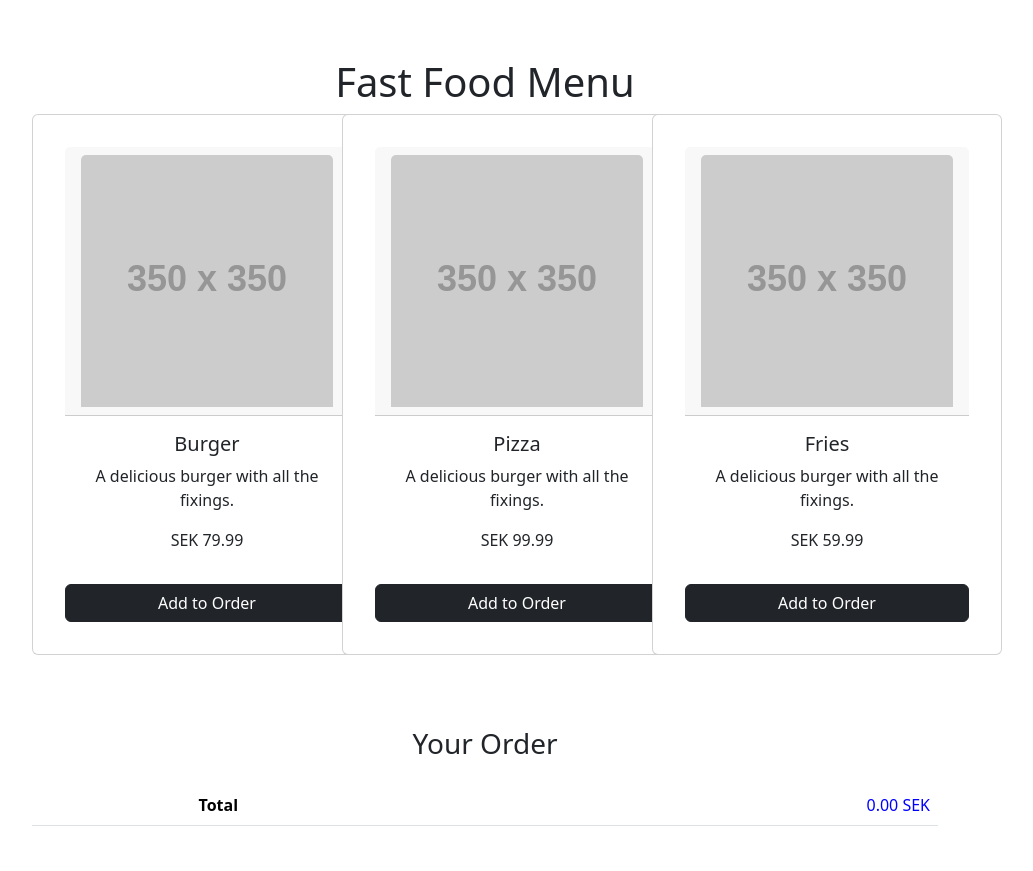
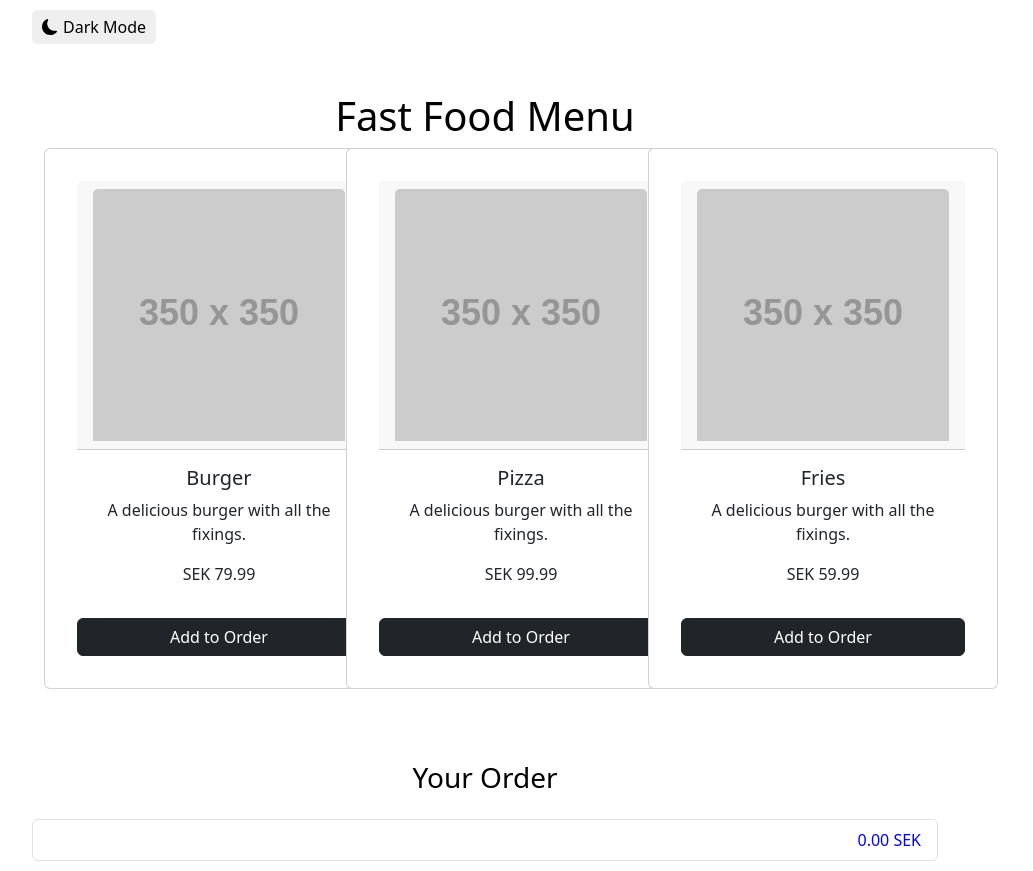
Before and after one commit to Johnruka/FAST-FOOD-ORDERING-APP, a React (Vite) app: page / in a window 1280 px wide. Shown: the whole page, without its empty margins (155-1188 px from the left). Built offline with nearby package versions, Linux system fonts and the light colour scheme.

Commit message:
Modified and and added ThemeToggle component.

```diff
--- a/package.json
+++ b/package.json
@@ -12,7 +12,8 @@
   "dependencies": {
     "bootstrap": "^5.3.3",
     "react": "^18.3.1",
-    "react-dom": "^18.3.1"
+    "react-dom": "^18.3.1",
+    "react-icons": "^5.3.0"
   },
   "devDependencies": {
     "@eslint/js": "^9.13.0",
--- a/src/App.jsx
+++ b/src/App.jsx
@@ -1,6 +1,7 @@
 import React, { useState } from "react";
-import Menu from "./components/Menu";
-import OrderList from "./components/OrderList";
+import Menu from "./Components/Menu";
+import OrderList from "./Components/OrderList";
+import ThemeToggle from "./Components/ThemeToggle";
 import './App.css'
 
 const App = () => {
@@ -32,10 +33,11 @@ const App = () => {
   };
 
   return (
-    <>
+    <div className="container">
+      <ThemeToggle />
       <Menu addToOrder={addToOrder} />
       <OrderList order={order} updateQuantity={updateQuantity} />
-    </>
+    </div>
   );
 };
 
--- a/src/components/OrderList.jsx
+++ b/src/components/OrderList.jsx
@@ -1,4 +1,5 @@
 import React from "react";
+import { BsFillDashCircleFill, BsFillPlusCircleFill } from "react-icons/bs";
 
 const OrderList = ({ order, updateQuantity }) => {
   const calculateTotal = () => {
@@ -8,53 +9,47 @@ const OrderList = ({ order, updateQuantity }) => {
   const total = calculateTotal();
 
   return (
-    <div className="container mt-5">
+    <div className="mt-5">
       <h3 className="mb-4">Your Order</h3>
-      <table className="table">
-        <tbody>
+
+      <ul className="list-group">
         {order.map((item, index) => (
-            <tr key={index}>
-              <td>
-                {item.title} <span>x{item.quantity}</span>
-              </td>
-              <td className="text-center">
-                <div className="d-flex justify-content-center align-items-center">
+          <li
+            key={index}
+            className="list-group-item d-flex justify-content-between align-items-center"
+          >
+            <span>
+              {item.title} x{item.quantity}
+            </span>
+            <div>
               <button
-                    className="btn btn-sm btn-danger"
-                    onClick={() =>
-                      updateQuantity(item.title, item.quantity - 1)
-                    }
+                className="btn btn-sm btn-danger m-1"
+                onClick={() => updateQuantity(item.title, item.quantity - 1)}
               >
-                    -
+                <BsFillDashCircleFill />
               </button>
               <button
-                    className="btn btn-sm btn-success"
-                    onClick={() =>
-                      updateQuantity(item.title, item.quantity + 1)
-                    }
+                className="btn btn-sm btn-success m-1"
+                onClick={() => updateQuantity(item.title, item.quantity + 1)}
               >
-                    +
+                <BsFillPlusCircleFill />
               </button>
             </div>
-              </td>
-              <td className="text-end" style={{ color: "cyan" }}>
+            <div style={{ color: "cyan" }}>
               {(item.quantity * item.price).toFixed(2)} SEK
-              </td>
-            </tr>
+            </div>
+          </li>
         ))}
-        </tbody>
-        <tfoot>
-          <tr>
-            <td colSpan="2" className=" fw-bold">
-              Total
-            </td>
-            <td className="text-end" style={{ color: "blue" }}>
+
+        <li
+          className="list-group-item d-flex justify-content-end"
+          style={{ color: "blue" }}
+        >
           {total.toFixed(2)} SEK
-            </td>
-          </tr>
-        </tfoot>
-      </table>
+        </li>
+      </ul>
     </div>
   );
 };
+
 export default OrderList;
--- /dev/null
+++ b/src/components/ThemeToggle.jsx
@@ -0,0 +1,58 @@
+import React, { useEffect, useState } from "react";
+import { BsSun, BsMoonFill } from "react-icons/bs";
+
+const ThemeToggle = () => {
+  const [isDarkMode, setIsDarkMode] = useState(false);
+
+  const toggleTheme = () => {
+    setIsDarkMode(!isDarkMode);
+  };
+
+  useEffect(() => {
+    const savedTheme = localStorage.getItem("theme");
+    if (savedTheme) {
+      setIsDarkMode(savedTheme === "dark");
+    } else {
+      setIsDarkMode(true);
+    }
+  }, []);
+
+  useEffect(() => {
+    if (isDarkMode) {
+      document.body.style.backgroundColor = "black";
+      document.body.style.color = "white";
+      document.body.style.transition = "background-color 0.3s, color 0.3s";
+      localStorage.setItem("theme", "dark");
+    } else {
+      document.body.style.backgroundColor = "white";
+      document.body.style.color = "black";
+      document.body.style.transition = "background-color 0.3s, color 0.3s";
+      localStorage.setItem("theme", "light");
+    }
+  }, [isDarkMode]);
+
+  return (
+    <button
+      onClick={toggleTheme}
+      style={{
+        padding: "5px 10px",
+        border: "none",
+        borderRadius: "5px",
+        display: "flex",
+        alignItems: "center",
+        gap: "5px",
+      }}
+    >
+      {isDarkMode ? (
+        <>
+          <BsSun /> Light Mode
+        </>
+      ) : (
+        <>
+          <BsMoonFill /> Dark Mode
+        </>
+      )}
+    </button>
+  );
+};
+export default ThemeToggle;
```
Also changed, not shown: src/components/DarkLightMode.jsx (deleted, +0 -11 lines), 1 other file (tests, documents, lock files or other folders). Lines whose indentation alone changed are shown as unchanged.
